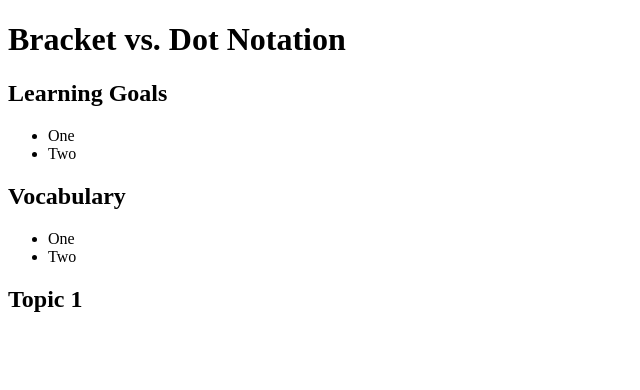
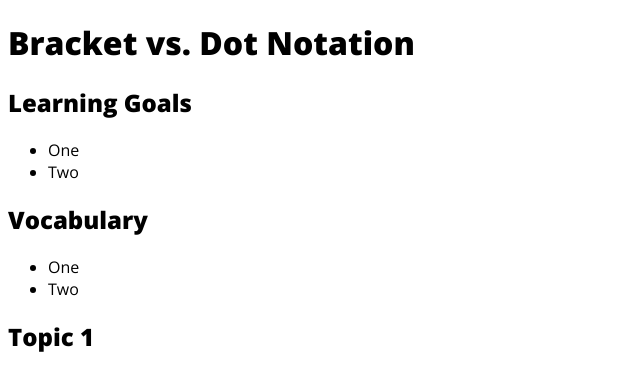
Before and after one commit to kaylagordon/ruby_intro_kwk, a plain HTML site: page index.html in a window 1280 px wide. Shown: the whole page, without its empty margins (0-640 px from the left). Drawn offline with nearby package versions, Linux system fonts and the light colour scheme.

Commit message:
Add stylesheet

```diff
--- a/index.html
+++ b/index.html
@@ -2,6 +2,8 @@
 <html lang="en" dir="ltr">
   <head>
     <meta charset="utf-8">
+    <link href="https://fonts.googleapis.com/css2?family=Open+Sans:wght@400;800&display=swap" rel="stylesheet">
+    <link rel="stylesheet" href="styles.css">
     <title>Bracket vs. Dot Notation</title>
   </head>
   <body>
@@ -17,5 +19,14 @@
       <li>Two</li>
     </ul>
     <h2>Topic 1</h2>
+    <!-- https://codepen.io/kaylaewood/pen/YzqrdGM?editors=1111 -->
   </body>
 </html>
+
+<!--
+equivalence activity: https://repl.it/@kaylaewood/bracketVsDotPractice1#main.js
+teach
+leveled practice
+challenge in breakouts: https://codepen.io/kaylaewood/pen/wvGrQxV?editors=1010
+closing
+-->
--- /dev/null
+++ b/styles.css
@@ -0,0 +1,3 @@
+* {
+  font-family: 'Open Sans', sans-serif;
+}
```
